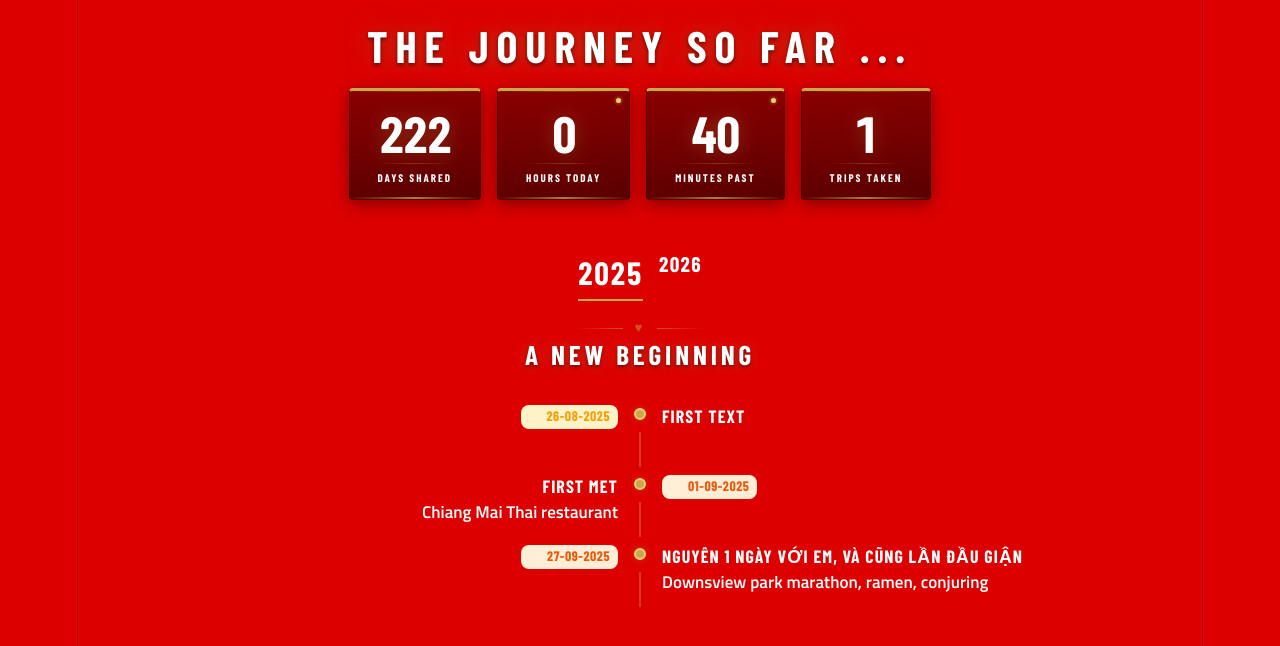
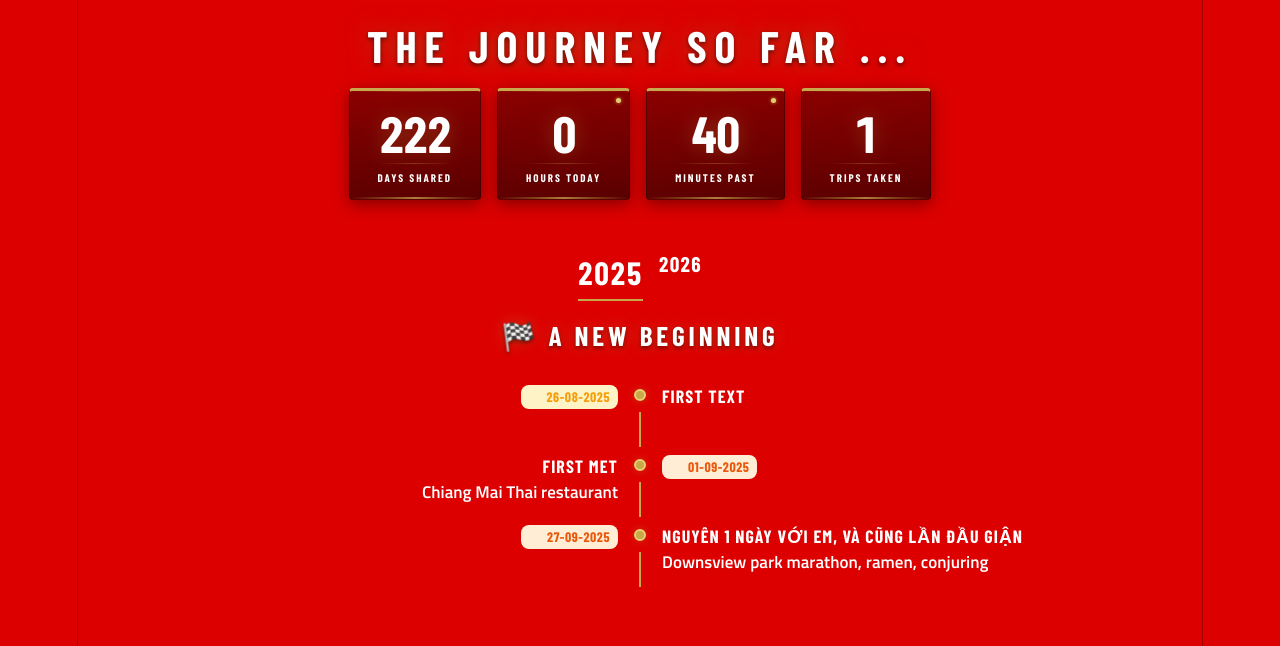
Before and after one commit to minh1609/hmnm, a React (Vite) app: page / in a window 1280 px wide. Shown: the top 646 px of the page. Built offline with nearby package versions, Linux system fonts and the light colour scheme; some icons are missing; a web font is replaced by a local one.

Commit message:
update heart divider

```diff
--- a/src/App.tsx
+++ b/src/App.tsx
@@ -103,7 +103,6 @@ function App() {
                         mb: 0.5,
                     }}
                 >
-                    <HeartDivider />
                     <Typography
                         sx={() => ({
                             fontFamily: ferrariTokens.fonts.display,
@@ -117,7 +116,7 @@ function App() {
                             userSelect: 'none',
                         })}
                     >
-                        {datingTimeline[selectedYear].description}
+                        🏁 {datingTimeline[selectedYear].description}
                     </Typography>
                 </Box>
             )}
@@ -181,7 +180,6 @@ function App() {
                                         sx={{
                                             backgroundColor:
                                                 ferrariTokens.colors.gold,
-                                            opacity: 0.35,
                                         }}
                                     />
                                 </TimelineSeparator>
--- a/src/components/HeartDivider.tsx
+++ b/src/components/HeartDivider.tsx
@@ -7,30 +7,16 @@ export function HeartDivider() {
                 display: 'flex',
                 alignItems: 'center',
                 gap: 1.5,
-                color: theme.palette.primary.main,
+                color: 'white',
                 opacity: 0.5,
             })}
         >
-            <Box
-                sx={(theme) => ({
-                    width: 48,
-                    height: '1px',
-                    background: `linear-gradient(to right, transparent, ${theme.palette.primary.main})`,
-                })}
-            />
             <Typography
                 component="span"
-                sx={{ fontSize: '0.6rem', letterSpacing: '3px' }}
+                sx={{ fontSize: '1.4rem', letterSpacing: '3px' }}
             >
-                ♥
+                🏁
             </Typography>
-            <Box
-                sx={(theme) => ({
-                    width: 48,
-                    height: '1px',
-                    background: `linear-gradient(to left, transparent, ${theme.palette.primary.main})`,
-                })}
-            />
         </Box>
     );
 }
```
